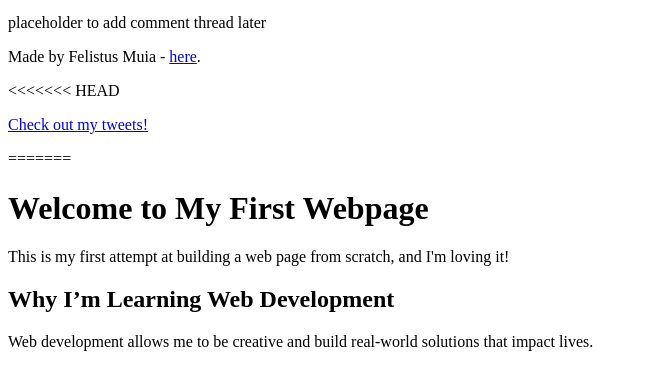
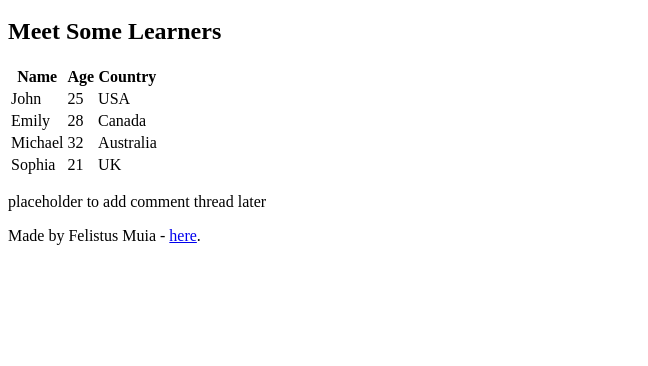
Before and after one commit to FelistusMuia/My_First_Portfolio, a plain HTML site: page html_basic/index.html in a window 1280 px wide. Shown: the part 580-946 px from the top of the page, without its empty margins (0-648 px from the left). After the commit the page ends 841 px from the top, so only its background shows below. Drawn offline with Linux system fonts and the light colour scheme.

Commit message:
Add learners table to index.html

```diff
--- a/html_basic/index.html
+++ b/html_basic/index.html
@@ -28,7 +28,41 @@
         <a href="https://www.alxafrica.com/" target="_blank">
           <img src="https://i.ibb.co/gTDZZT8/ALX-Logo-07.png" alt="ALX Logo" width="300" />
         </a>
+
+        <h2>Meet Some Learners</h2>
+        <table>
+          <thead>
+            <tr>
+              <th>Name</th>
+              <th>Age</th>
+              <th>Country</th>
+            </tr>
+          </thead>
+          <tbody>
+            <tr>
+              <td>John</td>
+              <td>25</td>
+              <td>USA</td>
+            </tr>
+            <tr>
+              <td>Emily</td>
+              <td>28</td>
+              <td>Canada</td>
+            </tr>
+            <tr>
+              <td>Michael</td>
+              <td>32</td>
+              <td>Australia</td>
+            </tr>
+            <tr>
+              <td>Sophia</td>
+              <td>21</td>
+              <td>UK</td>
+            </tr>
+          </tbody>
+        </table>
       </article>
+
       <aside>
         <p>placeholder to add comment thread later</p>
       </aside>
@@ -38,30 +72,4 @@
       <p>Made by Felistus Muia - <a href="https://www.linkedin.com/in/felistus-muia/" target="_blank">here</a>.</p>
     </footer>
   </body>
-</html><<<<<<< HEAD
-<p><a href="tweets.html">Check out my tweets!</a></p>
-=======
-<!DOCTYPE html>
-<html lang="en">
-  <head>
-    <meta charset="UTF-8">
-    <title>My Cool First Webpage</title>
-  </head>
-  <body>
-    <h1>Welcome to My First Webpage</h1>
-    <p>This is my first attempt at building a web page from scratch, and I'm loving it!</p>
-
-    <h2>Why I’m Learning Web Development</h2>
-    <p>Web development allows me to be creative and build real-world solutions that impact lives.</p>
-
-    <h3>What's Coming Next?</h3>
-    <p>I plan to learn more about HTML, CSS, JavaScript, and front-end frameworks like React.</p>
-
-    <p>Thank you for visiting. Stay tuned for more awesome content and cool features!</p>
-
-    <a href="https://www.alxafrica.com/" target="_blank">
-      <img src="https://i.ibb.co/gTDZZT8/ALX-Logo-07.png" alt="ALX Logo" width="300">
-    </a>
-  </body>
 </html>
->>>>>>> e63cbaab248a69a167f787ec320e0b038d91bdeb
```
